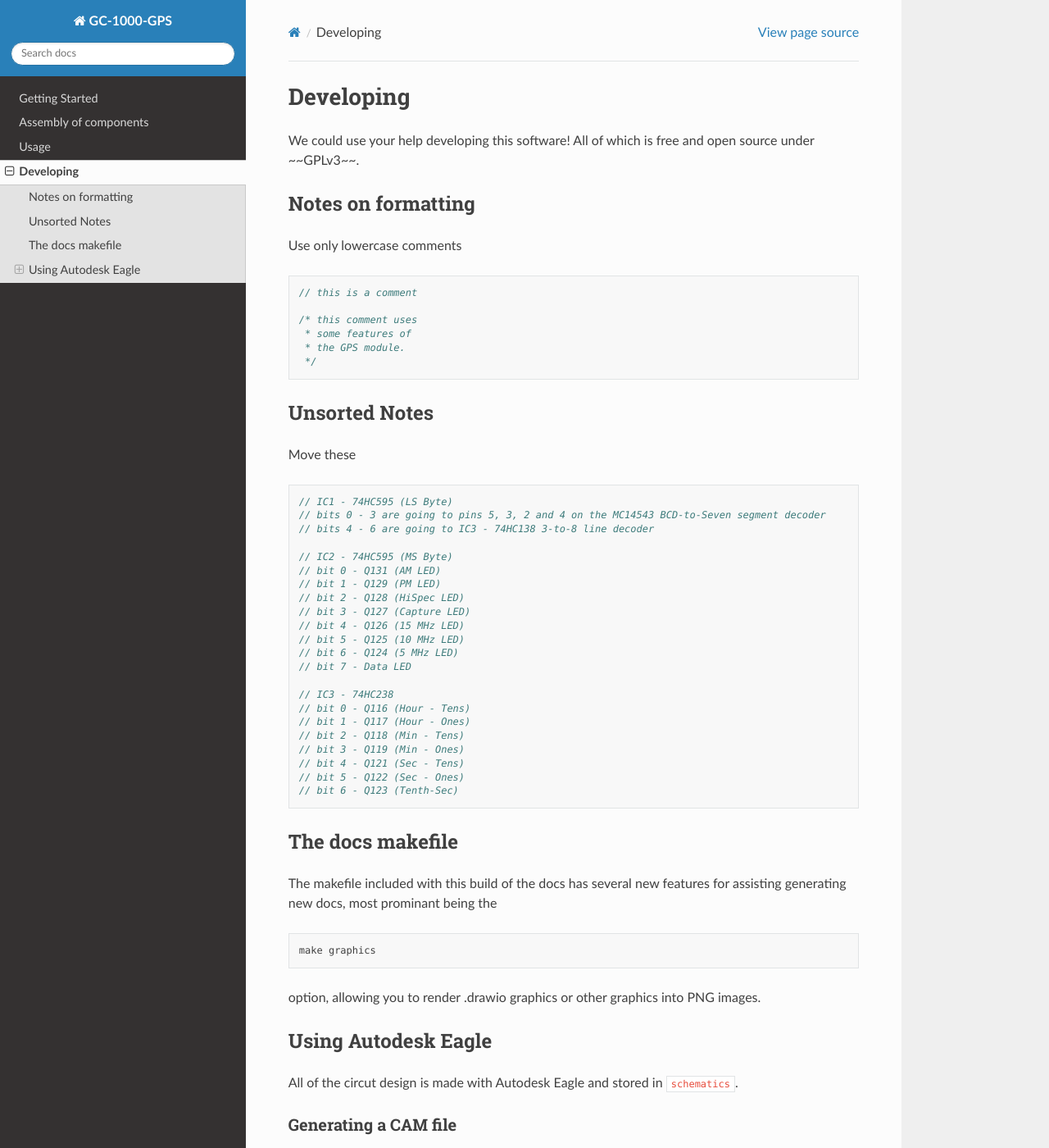
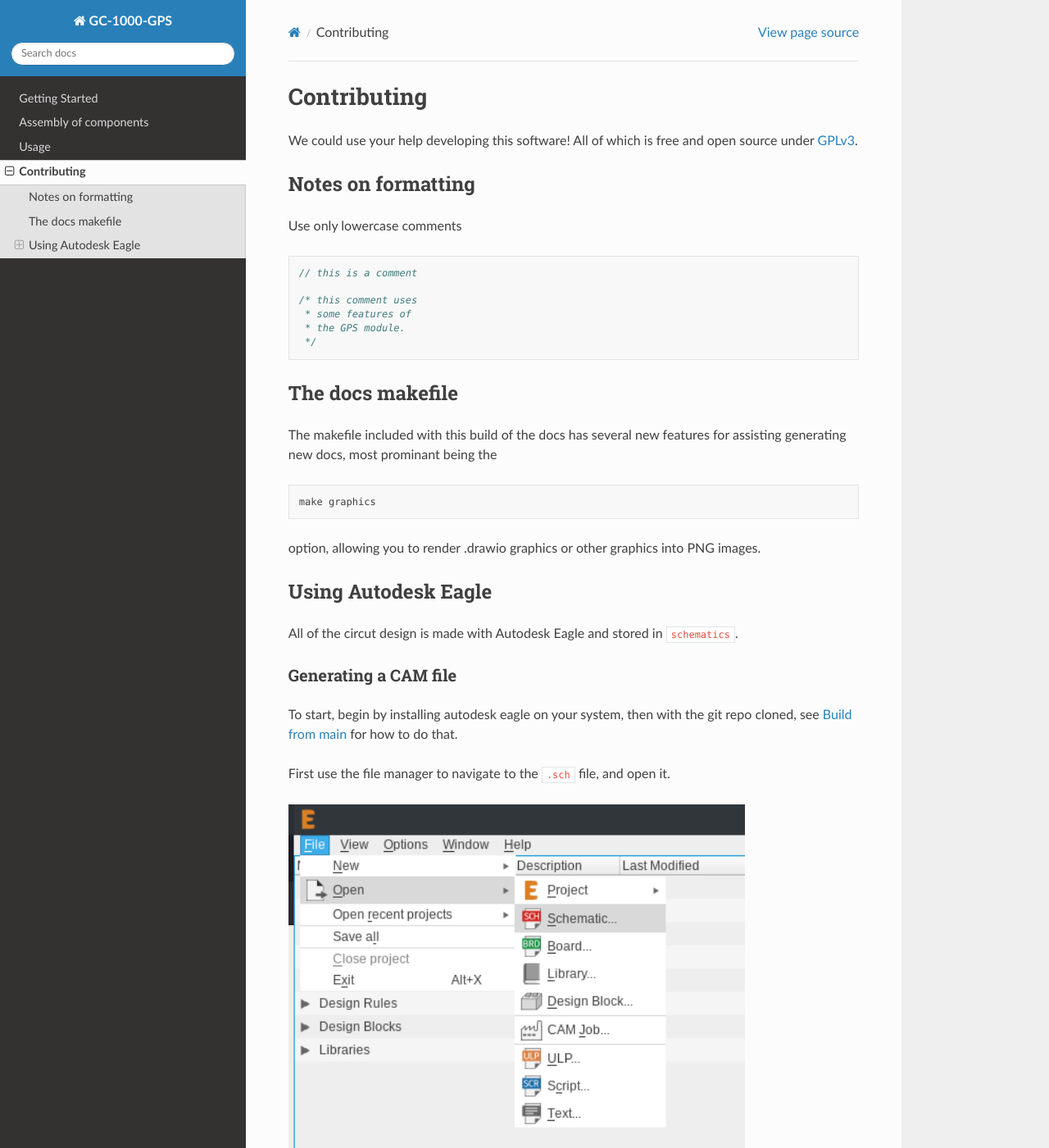
Before and after one commit to ac1ja/gc-1000-gps, a Sphinx documentation site: the page built from docs/development/contributing.rst, in a window 1280 px wide and 1400 px high. Shown: the whole window at 82% size. Built offline with Sphinx 7.4.7 and the Read the Docs theme 2.0.0, drawn with Linux system fonts in a browser that asks for light colours.

Commit message:
Rename developing to contribuiting

```diff
--- a/docs/development/developing.rst
+++ b/docs/development/contributing.rst
@@ -1,7 +1,7 @@
-Developing
-==========
+Contributing
+============
 
-We could use your help developing this software! All of which is free and open source under ~~GPLv3~~.
+We could use your help developing this software! All of which is free and open source under GPLv3_.
 
 Notes on formatting
 ###################
@@ -16,36 +16,6 @@
      * some features of
      * the GPS module.
      */
-
-Unsorted Notes
-##############
-
-Move these
-
-.. code-block:: cpp
-
-    // IC1 - 74HC595 (LS Byte)
-    // bits 0 - 3 are going to pins 5, 3, 2 and 4 on the MC14543 BCD-to-Seven segment decoder
-    // bits 4 - 6 are going to IC3 - 74HC138 3-to-8 line decoder
-
-    // IC2 - 74HC595 (MS Byte)
-    // bit 0 - Q131 (AM LED)
-    // bit 1 - Q129 (PM LED)
-    // bit 2 - Q128 (HiSpec LED)
-    // bit 3 - Q127 (Capture LED)
-    // bit 4 - Q126 (15 MHz LED)
-    // bit 5 - Q125 (10 MHz LED)
-    // bit 6 - Q124 (5 MHz LED)
-    // bit 7 - Data LED
-
-    // IC3 - 74HC238
-    // bit 0 - Q116 (Hour - Tens)
-    // bit 1 - Q117 (Hour - Ones)
-    // bit 2 - Q118 (Min - Tens)
-    // bit 3 - Q119 (Min - Ones)
-    // bit 4 - Q121 (Sec - Tens)
-    // bit 5 - Q122 (Sec - Ones)
-    // bit 6 - Q123 (Tenth-Sec)
 
 
 The docs makefile
--- a/docs/index.rst
+++ b/docs/index.rst
@@ -11,6 +11,6 @@
    :glob:
 
    usage/getting-started
-   assembly/assembly.rst
+   assembly/assembly
    usage/usage
-   development/developing
+   development/contributing
--- a/docs/usage/usage.rst
+++ b/docs/usage/usage.rst
@@ -89,7 +89,7 @@
       - NOT IMPLEMENTED
 
 While fractional timezones are currently not settable via dip switches, we welcome
-users to submit a PR to add aditional timezones to the list, see :ref:`Developing`.
+users to submit a PR to add aditional timezones to the list, see :ref:`Contributing`.
 
 
 Set the 12/24 format
```
